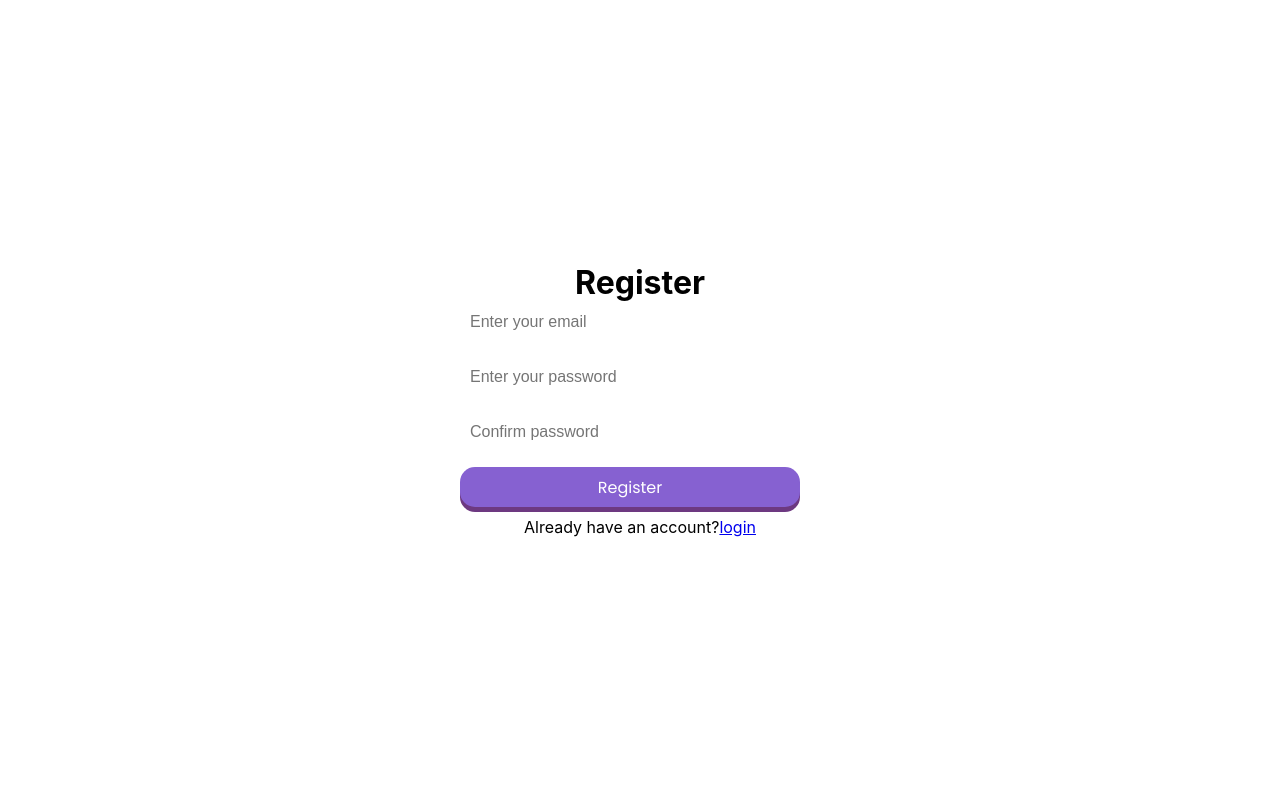
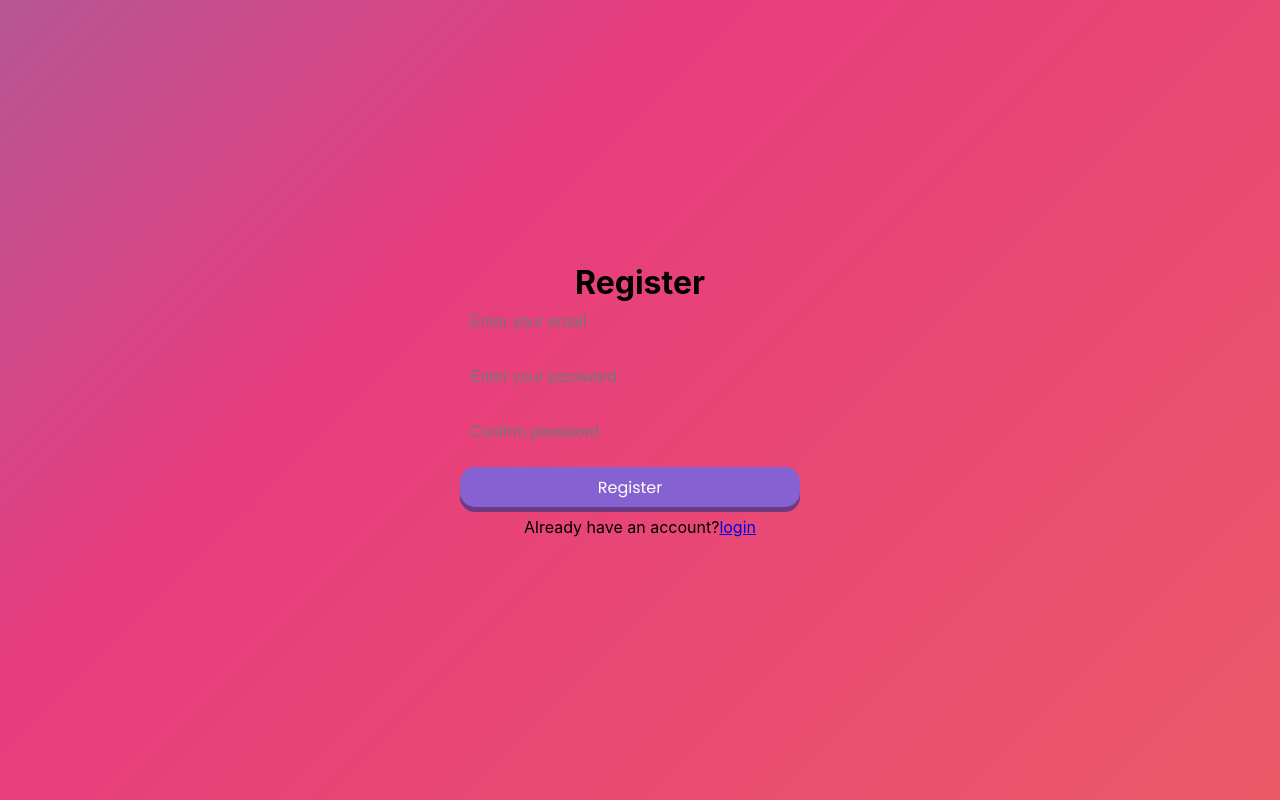
Before and after one commit to RachaelSMathew/notepad-rachael, a React (Create React App) app: page /register in a window 1280 px wide. Built offline with nearby package versions, Linux system fonts and the light colour scheme; no server answers.

Commit message:
Update Register.js

```diff
--- a/src/Register.js
+++ b/src/Register.js
@@ -46,6 +46,7 @@ function Register() {
   }
 
   return (
+    <div className="register-background">
     <div className='center'>
       <div className='auth'>
         <h1>Register</h1>
@@ -80,6 +81,7 @@ function Register() {
         </span>
       </div>
     </div>
+    </div>
   )
 }
 
```
